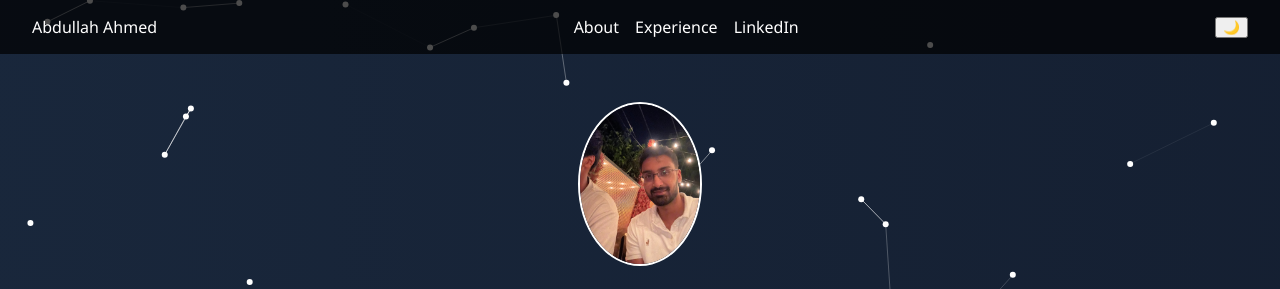
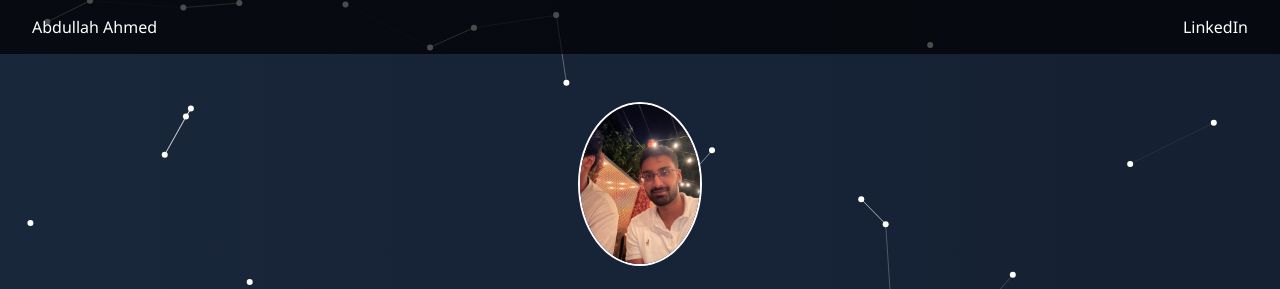
Before and after one commit to abdull035/abdull035.github.io, a plain HTML site: page index.html in a window 1280 px wide. Shown: the top 289 px of the page. Drawn offline with nearby package versions, Linux system fonts and the light colour scheme.

Commit message:
remove nav

```diff
--- a/index.html
+++ b/index.html
@@ -5,6 +5,11 @@
   <meta name="viewport" content="width=device-width, initial-scale=1.0"/>
   <title>Abdullah Ahmed – Portfolio</title>
   <link rel="stylesheet" href="style.css"/>
+  <style>
+    .nav-links {
+      margin-left: auto;
+    }
+  </style>
 </head>
 <body>
   <div id="particles-js"></div>
@@ -13,11 +18,8 @@
     <div class="nav-title">Abdullah Ahmed</div>
     <button class="hamburger" onclick="toggleMenu()">☰</button>
     <div class="nav-links" id="navLinks">
-      <a href="#about">About</a>
-      <a href="#experience">Experience</a>
       <a href="https://www.linkedin.com/in/aahmed2/" target="_blank">LinkedIn</a>
     </div>
-    <button id="theme-toggle">🌙</button>
   </nav>
 
   <header class="hero">
@@ -66,7 +68,6 @@
       </div>
     </section>
 
-
     <section id="skills" class="fade-in">
       <h2>Technical Skills</h2>
       <div class="skills-grid">
@@ -91,9 +92,6 @@
   </footer>
 
   <script>
-    const toggle = document.getElementById("theme-toggle");
-    toggle.onclick = () => document.body.classList.toggle("dark");
-
     function toggleMenu() {
       const nav = document.getElementById("navLinks");
       nav.classList.toggle("show");
```
Lines whose indentation alone changed are shown as unchanged.
